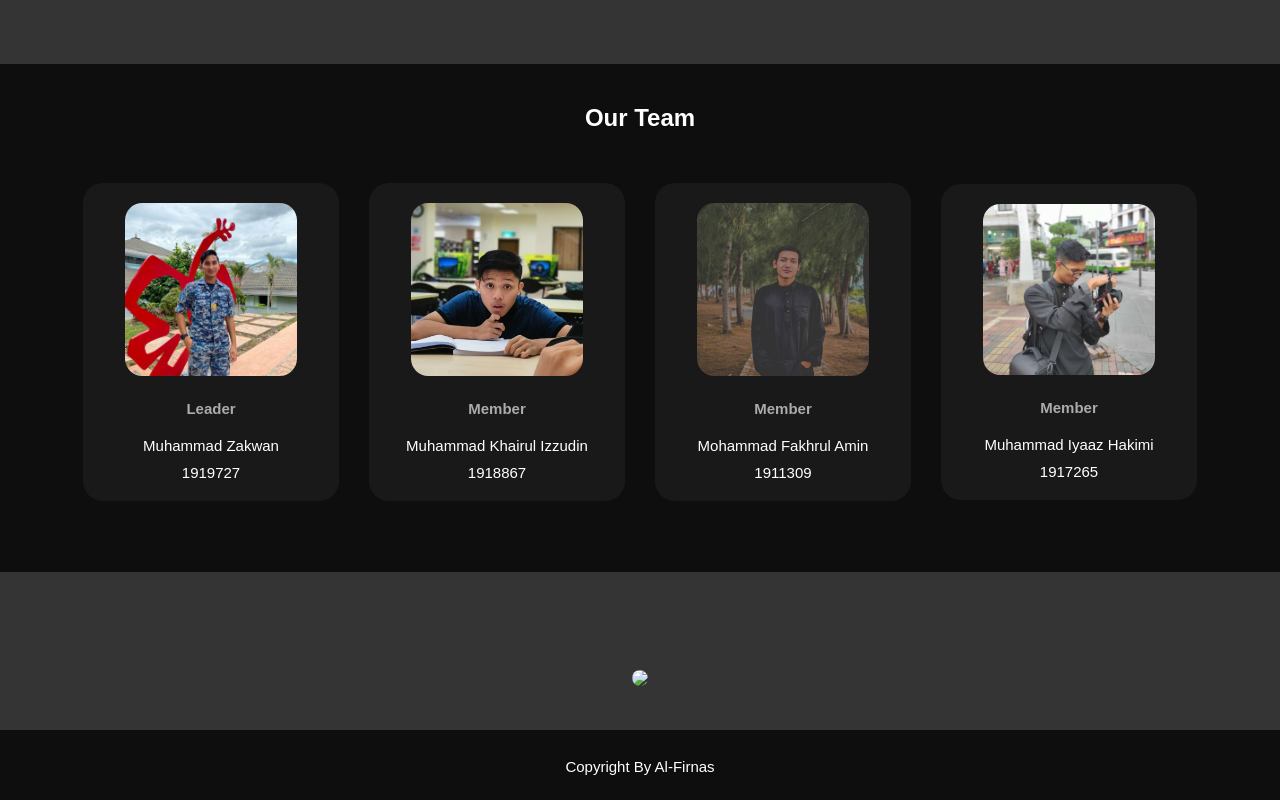
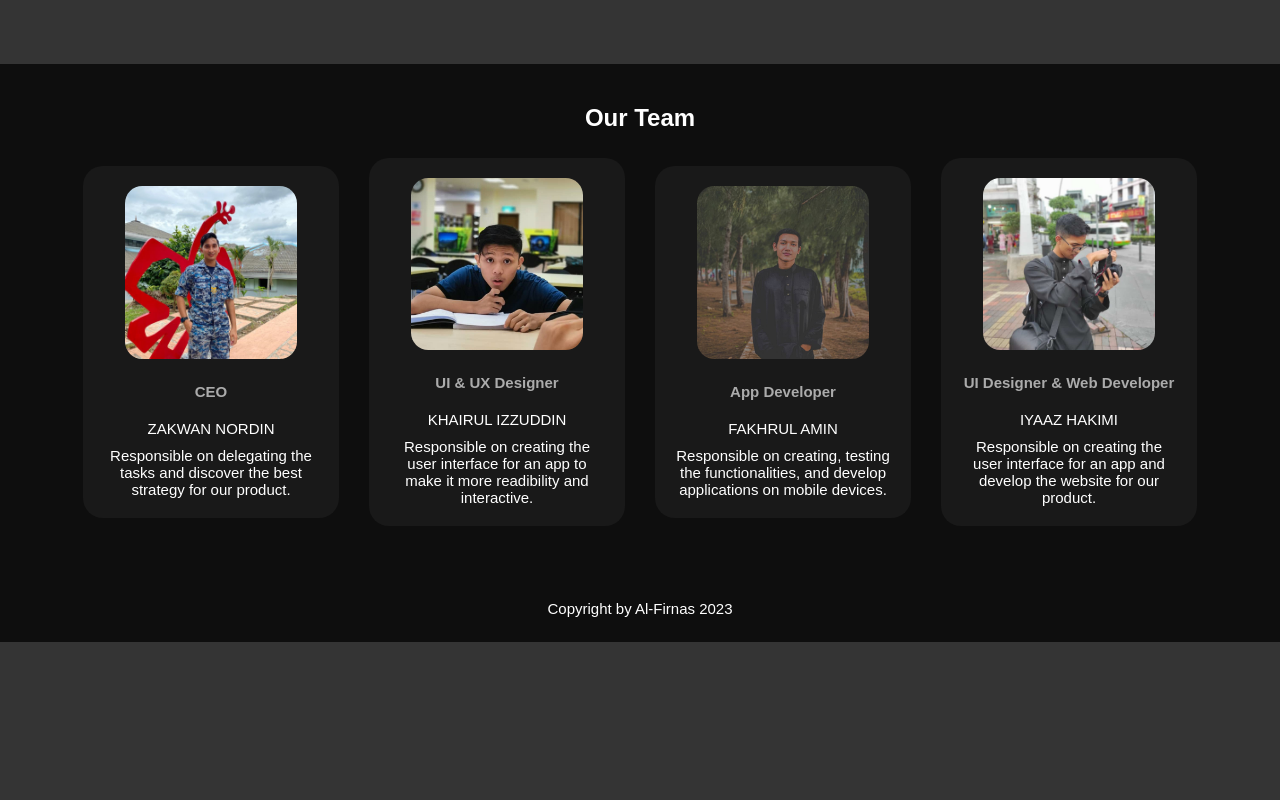
Before and after one commit to iyaazhakimi/MyStress, a plain HTML site: page index.html in a window 1280 px wide. Shown: the part 736-1536 px from the top of the page. After the commit the page ends 1378 px from the top, so only its background shows below. Drawn offline with Linux system fonts and the light colour scheme.

Commit message:
Update index.html

```diff
--- a/index.html
+++ b/index.html
@@ -5,7 +5,7 @@
     <meta http-equiv="X-UA-Compatible" content="IE=edge" />
     <meta name="viewport" content="width=device-width, initial-scale=1.0" />
     <title>MyStress</title>
-    <link rel="shortcut icon" type="x-icon" href="image/IMG_4745.JPG" />
+    <link rel="shortcut icon" type="x-icon" href="image/App Logo.png" />
     <link rel="stylesheet" href="style.css" />
     <link
       rel="stylesheet"
@@ -23,9 +23,11 @@
         </h2>
         <ul id="menuList">
           <li><a href="./index.html">Home</a></li>
-          <li><a href="./problem.html">Problem Identification</a></li>
-          <li><a href="./design.html">Design Requirement</a></li>
-          <li><a href="./analysis.html">Design Analysis To-Date</a></li>
+          <li><a href="./problem.html">Background</a></li>
+          <li><a href="./design.html">Specifications</a></li>
+          <li><a href="./analysis.html">Design</a></li>
+          <li><a href="./validation.html">Analysis</a></li>
+          <li><a href="./product.html">Our Product</a></li>
         </ul>
         <i class="fa-solid fa-bars" onclick="togglemenu()"></i>
         <!--<a href="#" class="btn" onclick="togglemenu()">Connect</a>-->
@@ -54,57 +56,57 @@
         <!----zack---->
         <div class="card">
           <img style="border-radius: 10%" src="image/zack.jpeg" width="80%" />
-          <h4>Leader</h4>
+          <h4>CEO</h4>
           <div class="pra">
-            <p>Muhammad Zakwan</p>
-            <p>1919727</p>
+            <p class="name">ZAKWAN NORDIN</p>
+            <p class="task">
+              Responsible on delegating the tasks and discover the best strategy
+              for our product.
+            </p>
           </div>
         </div>
         <!----keru---->
         <div class="card">
           <img style="border-radius: 10%" src="image/keru.jpeg" width="80%" />
-          <h4>Member</h4>
+          <h4>UI & UX Designer</h4>
           <div class="pra">
-            <p>Muhammad Khairul Izzudin</p>
-            <p>1918867</p>
+            <p class="name">KHAIRUL IZZUDDIN</p>
+            <p class="task">
+              Responsible on creating the user interface for an app to make it
+              more readibility and interactive.
+            </p>
           </div>
         </div>
         <!----koroi---->
         <div class="card">
           <img style="border-radius: 10%" src="image/koroi.jpeg" width="80%" />
-          <h4>Member</h4>
+          <h4>App Developer</h4>
           <div class="pra">
-            <p>Mohammad Fakhrul Amin</p>
-            <p>1911309</p>
+            <p class="name">FAKHRUL AMIN</p>
+            <p class="task">
+              Responsible on creating, testing the functionalities, and develop
+              applications on mobile devices.
+            </p>
           </div>
         </div>
         <!----iyaaz---->
         <div class="card">
           <img style="border-radius: 10%" src="image/iyaaz.jpeg" width="80%" />
-          <h4>Member</h4>
+          <h4>UI Designer & Web Developer</h4>
           <div class="pra">
-            <p>Muhammad Iyaaz Hakimi</p>
-            <p>1917265</p>
+            <p class="name">IYAAZ HAKIMI</p>
+            <p class="task">
+              Responsible on creating the user interface for an app and develop
+              the website for our product.
+            </p>
           </div>
-        </div>
-      </div>
-    </div>
-
-    <!----------------Gantt Chart----------------->
-    <div id="chart">
-      <div class="container">
-        <div class="chart-col-1">
-          <h2>Gantt Chart</h2>
-        </div>
-        <div class="chart-col-2">
-          <img src="image/gantt chart - Sheet1.jpg" />
         </div>
       </div>
     </div>
 
     <!----------------Footer----------------->
     <footer>
-      <p class="end">Copyright By Al-Firnas</p>
+      <p class="end">Copyright by Al-Firnas 2023</p>
     </footer>
   </body>
 
```
